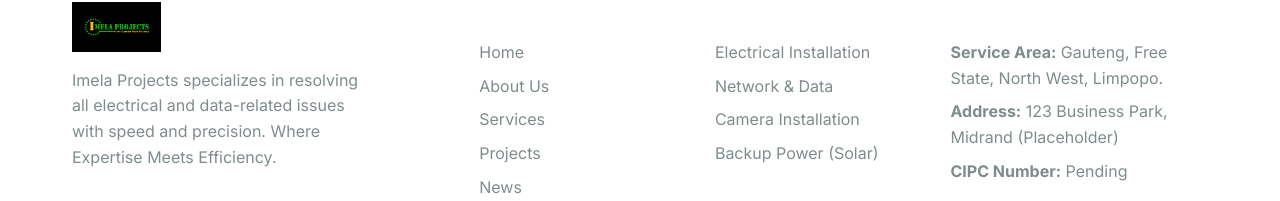
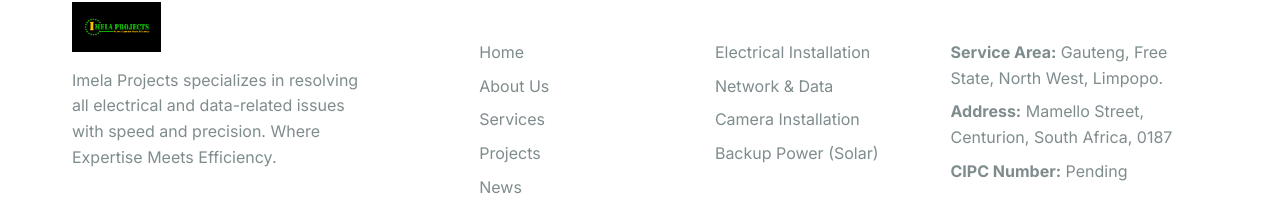
Before and after one commit to BYM1127/IMELA-PROJECTS, a React (Vite) app: page /news in a window 1280 px wide. Shown: the part 1800-2001 px from the top of the page. Built offline with nearby package versions, Linux system fonts and the light colour scheme.

Commit message:
Update placeholder address with real address

```diff
--- a/src/components/Footer.jsx
+++ b/src/components/Footer.jsx
@@ -44,7 +44,7 @@ const Footer = () => {
         <div className="footer-contact">
           <h3>Get in Touch</h3>
           <p><strong>Service Area:</strong> Gauteng, Free State, North West, Limpopo.</p>
-          <p><strong>Address:</strong> 123 Business Park, Midrand (Placeholder)</p>
+          <p><strong>Address:</strong> Mamello Street, Centurion, South Africa, 0187</p>
           <p><strong>CIPC Number:</strong> Pending</p>
           <br/>
           <p><strong>Mohau:</strong> <a href="tel:+27836025980">+27 83 602 5980</a></p>
--- a/src/pages/Contact.jsx
+++ b/src/pages/Contact.jsx
@@ -30,7 +30,7 @@ const Contact = () => {
 
             <div>
               <h3 style={{color: 'var(--clr-accent)', marginBottom: '0.5rem'}}>Company Info</h3>
-              <p style={{color: 'var(--clr-text-muted)'}}>Address: 123 Business Park, Midrand (Placeholder)</p>
+              <p style={{color: 'var(--clr-text-muted)'}}>Address: Mamello Street, Centurion, South Africa, 0187</p>
               <p style={{color: 'var(--clr-text-muted)'}}>CIPC Number: Pending</p>
             </div>
 
```
